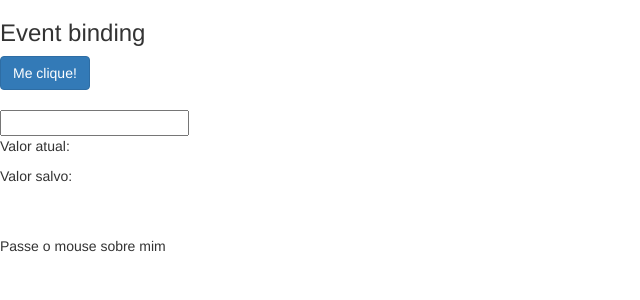
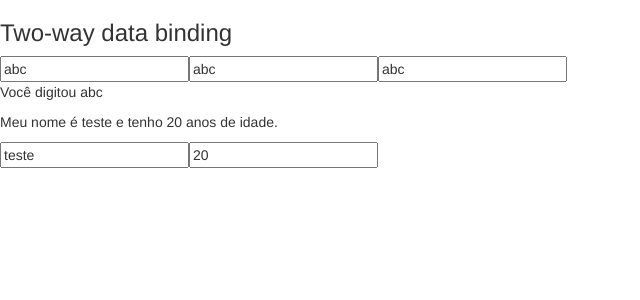
Before and after one commit to glprog/CursoAngularLoiane, an Angular app in the folder data-binding/: page / in a window 1280 px wide. Shown: the top 300 px of the page, without its empty margins (0-640 px from the left). Built offline with nearby package versions, Linux system fonts and the light colour scheme.

Commit message:
Aula 12-Two way data binding

```diff
--- a/data-binding/src/app/app.module.ts
+++ b/data-binding/src/app/app.module.ts
@@ -1,8 +1,10 @@
+import { MeuFormModule } from './meu-form/meu-form.module';
 import { BrowserModule } from '@angular/platform-browser';
 import { NgModule } from '@angular/core';
 
 import { AppComponent } from './app.component';
 import { DataBindingComponent } from './data-binding/data-binding.component';
+
 
 @NgModule({
   declarations: [
@@ -10,7 +12,8 @@
     DataBindingComponent
   ],
   imports: [
-    BrowserModule
+    BrowserModule,
+    MeuFormModule
   ],
   providers: [],
   bootstrap: [AppComponent]
--- a/data-binding/src/app/data-binding/data-binding.component.html
+++ b/data-binding/src/app/data-binding/data-binding.component.html
@@ -38,6 +38,7 @@
     </div>
   </article>
 </section> -->
+<!--
 <section class="event-binding">
   <article>
     <h3>Event binding</h3>
@@ -59,4 +60,5 @@
 
     </div>
   </article>
-</section>
+</section> -->
+<app-meu-form></app-meu-form>
--- /dev/null
+++ b/data-binding/src/app/meu-form/meu-form/meu-form.component.html
@@ -0,0 +1,16 @@
+<section class="two-way-databinding">
+  <article>
+    <h3>Two-way data binding</h3>
+    <div>
+      <input type="text" [value]="nome" (input)="nome = $event.target.value"/>
+      <input type="text" [ngModel]="nome" (ngModelChange)="nome = $event"/>
+      <input type="text" [(ngModel)]="nome"/>
+      <p>Você digitou {{ nome }}</p>
+    </div>
+    <div>
+      <p>Meu nome é {{ pessoa.nome }} e tenho {{ pessoa.idade }} anos de idade.</p>
+      <input type="text" [(ngModel)]="pessoa.nome"/>
+      <input type="text" [(ngModel)]="pessoa.idade" />
+    </div>
+  </article>
+</section>
--- /dev/null
+++ b/data-binding/src/app/meu-form/meu-form/meu-form.component.ts
@@ -0,0 +1,19 @@
+import { Component, OnInit } from '@angular/core';
+
+@Component({
+  selector: 'app-meu-form',
+  templateUrl: './meu-form.component.html',
+  styleUrls: ['./meu-form.component.css']
+})
+export class MeuFormComponent implements OnInit {
+  nome: string = 'abc';
+  pessoa: any = {
+    nome: 'teste',
+    idade: 20
+  }
+  constructor() { }
+
+  ngOnInit() {
+  }
+
+}
```
Also changed, not shown: data-binding/src/app/meu-form/meu-form.module.ts (added, +14 -0 lines), data-binding/src/app/data-binding/data-binding.component.ts (line endings or trailing spaces), data-binding/src/app/meu-form/meu-form/meu-form.component.css (added), 1 other file (tests, documents, lock files or other folders).
